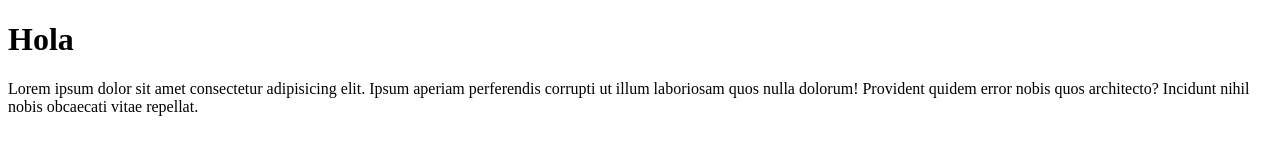
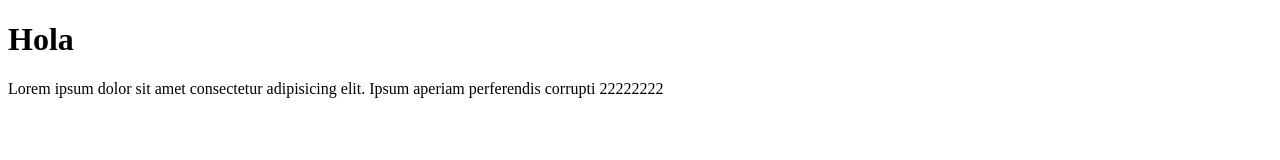
Before and after one commit to ramongarcia21/git-prueba, a plain HTML site: page index.html in a window 1280 px wide. Drawn offline with Linux system fonts and the light colour scheme.

Commit message:
agregre 2 al parrafo

```diff
--- a/index.html
+++ b/index.html
@@ -8,8 +8,6 @@
 </head>
 <body>
     <h1>Hola </h1>
-    <p>Lorem ipsum dolor sit amet consectetur adipisicing elit. Ipsum aperiam perferendis corrupti ut illum
-         laboriosam quos nulla dolorum! Provident quidem error nobis quos architecto? Incidunt nihil nobis
-         obcaecati vitae repellat.</p>
+    <p>Lorem ipsum dolor sit amet consectetur adipisicing elit. Ipsum aperiam perferendis corrupti 22222222</p>
 </body>
 </html>
```
